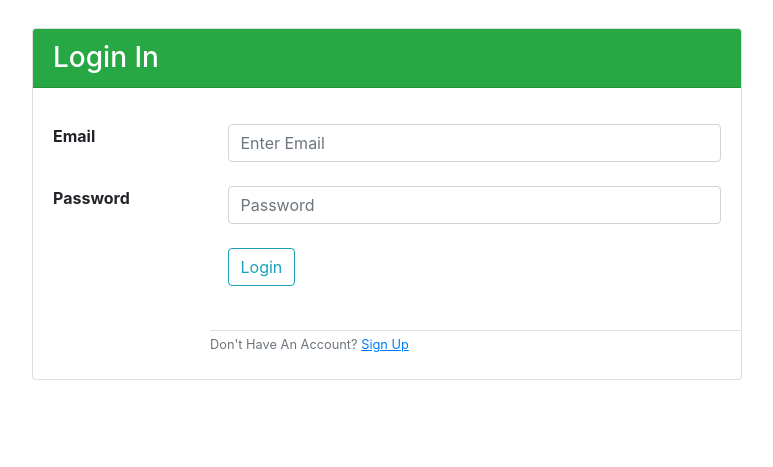
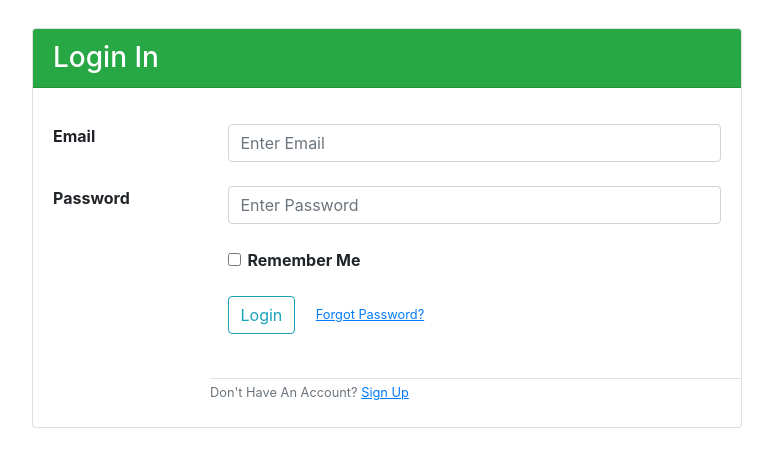
Before and after one commit to atharvajoshi27/SDS, a Flask app: page /login in a window 1280 px wide. Shown: the part 178-645 px from the top of the page, without its empty margins (253-1026 px from the left). Run offline with Flask 2, Linux system fonts and the light colour scheme; some libraries are stand-ins or nearby versions.

Commit message:
Login and Register modified

```diff
--- a/app.py
+++ b/app.py
@@ -1,4 +1,4 @@
-from flask import Flask, render_template, url_for
+from flask import Flask, render_template, url_for, flash, redirect
 
 from forms import Registration, Login
 
@@ -15,14 +15,20 @@ def home():
 def about():
     return render_template("about.html", title='About')
 
-@app.route("/register")
+@app.route("/register", methods=["GET", "POST"])
 def register():
     form = Registration()
+    if form.validate_on_submit():
+        flash(f"Account created for {form.username.data}!", 'success')
+        return redirect(url_for('home'))
     return render_template("Register.html", title='Register', form=form)
 
-@app.route("/login")
+@app.route("/login", methods=["GET", "POST"])
 def login():
     form = Login()
+    if form.validate_on_submit():
+        flash(f"Logged in for {form.email.data}!", 'success')
+        return redirect(url_for('home'))
     return render_template("Login.html", title='Login', form=form)
 
 if __name__ == '__main__':
--- a/forms.py
+++ b/forms.py
@@ -13,7 +13,7 @@ class Registration(FlaskForm):
 
     password = PasswordField('Password', validators=[DataRequired()])
 
-    confirm_password = PasswordField('Confirm Password', validators=[DataRequired(), EqualTo('password')])
+    confirm_password = PasswordField('Confirm Password', validators=[DataRequired(), EqualTo('password', message='Password must match')])
 
     submit = SubmitField('Sign Up')
 
--- a/templates/layout.html
+++ b/templates/layout.html
@@ -1,8 +1,10 @@
 <!DOCTYPE html>
 <html>
     <head>
+        <title>
         {% block title %}
         {% endblock %}
+        </title>
         <meta charset="utf-8">
         <meta name="viewport" content="width=device-width, initial-scale=1, shrink-to-fit=no">
         <meta http-equiv="x-ua-compatible" content="ie=edge">
@@ -18,6 +20,15 @@
         </style>
     </head>
     <body>
+        {% with messages = get_flashed_messages(with_categories = true) %}
+            {% if messages %}
+                {% for category, message in messages %}
+                    <div class="alert alert-{{ category }}">
+                        <h3 style="text-align: center ;">{{ message }}</h3>
+                    </div>
+                {% endfor %}
+            {% endif %}
+        {% endwith %}
 
         {% block body %}
         {% endblock %}
--- a/templates/login.html
+++ b/templates/login.html
@@ -1,7 +1,7 @@
 {% extends "layout.html" %}
 
 {% block title %}
-    <title>Login</title>
+    Login
 {% endblock %}
 
 {% block body %}
@@ -10,24 +10,61 @@
 </div>
 <div class="container">
     <div class="col-12 col-sm-8">
+        <form action="" method="POST">
+            {{ form.hidden_tag() }}
         <div class="card">
             <h3 class="card-header bg-success text-white">Login In</h3>
             <div class="card-body">
                 <dl class="row">
                     <dt class="mt-2 mt-sm-3 col-12 col-lg-3">Email</dt>
-                    <dd class="mt-2 mt-sm-3 col-12 col-lg-9">{{ form.email(class="form-control", autocomplete="off", placeholder="Enter Email") }}</dd>
+                    <dd class="mt-2 mt-sm-3 col-12 col-lg-9">
+                        {% if form.email.errors %}
+                            {{ form.email(class="form-control is-invalid", autocomplete="off", placeholder="Enter email") }}
+                            <div class="invalid-feedback">
+                                {% for error in form.email.errors %}
+                                    <span>{{ error }}</span>
+                                {% endfor %}
+                            </div>
+                        {% else %}
+                            {{ form.email(class="form-control", autocomplete="off", placeholder="Enter Email") }}
+                        {% endif %}
+                    </dd>
                     <dt class="mt-2 mt-sm-3 col-12 col-lg-3">Password</dt>
-                    <dd class="mt-2 mt-sm-3 col-12 col-lg-9">{{ form.password(class="form-control", autocomplete="off", placeholder="Password") }}</dd>
+                    <dd class="mt-2 mt-sm-3 col-12 col-lg-9">
+                        {% if form.password.errors %}
+                            {{ form.password(class="form-control is-invalid", autocomplete="off", placeholder="Enter Password") }}
+                            <div class="invalid-feedback">
+                                {% for error in form.password.errors %}
+                                    <span>{{ error }}</span>
+                                {% endfor %}
+                            </div>
+                        {% else %}
+                            {{ form.password(class="form-control", autocomplete="off", placeholder="Enter Password") }}
+                        {% endif %}
+                    </dd>
                     <dt class="mt-2 mt-sm-3 col-12 col-lg-3"></dt>
-                    <dd class="mt-2 mt-sm-3 col-12 col-lg-9">{{ form.submit(class="btn btn-outline-info") }}</dd>
+                    <dd class="mt-2 mt-sm-3 col-12 col-lg-9">
+                        <div class="form-check">
+                            {{ form.remember(class="form-check-input") }}
+                           <b>{{ form.remember.label(class="form-check-label") }}</b>
+                        </div>
+                    </dd>
+                    <dt class="mt-2 mt-sm-3 col-12 col-lg-3"></dt>
+                    <dd class="mt-2 mt-sm-3 col-12 col-lg-9">
+                        {{ form.submit(class="btn btn-outline-info") }}
+                        <label for="" class="ml-3">
+                            <a href="#"><small><u>Forgot Password?</u></small></a>
+                        </label>
+                    </dd>
                 </dl>
             </div>
-            <div class="offset-sm-3 border-top mb-4">
+            <div class="offset-1 offset-sm-3 border-top mb-4">
                 <small class="text-muted">
                     Don't Have An Account?<a href="{{ url_for('register') }}"> <u>Sign Up</u></a>
                 </small>
             </div>
         </div>
+        </form>
     </div>
 </div>
 <!-- <div class="container justify-content-center">
```
Also changed, not shown: templates/about.html (added, +7 -0 lines), templates/home.html (added, +9 -0 lines), templates/register.html (+53 -6 lines).
